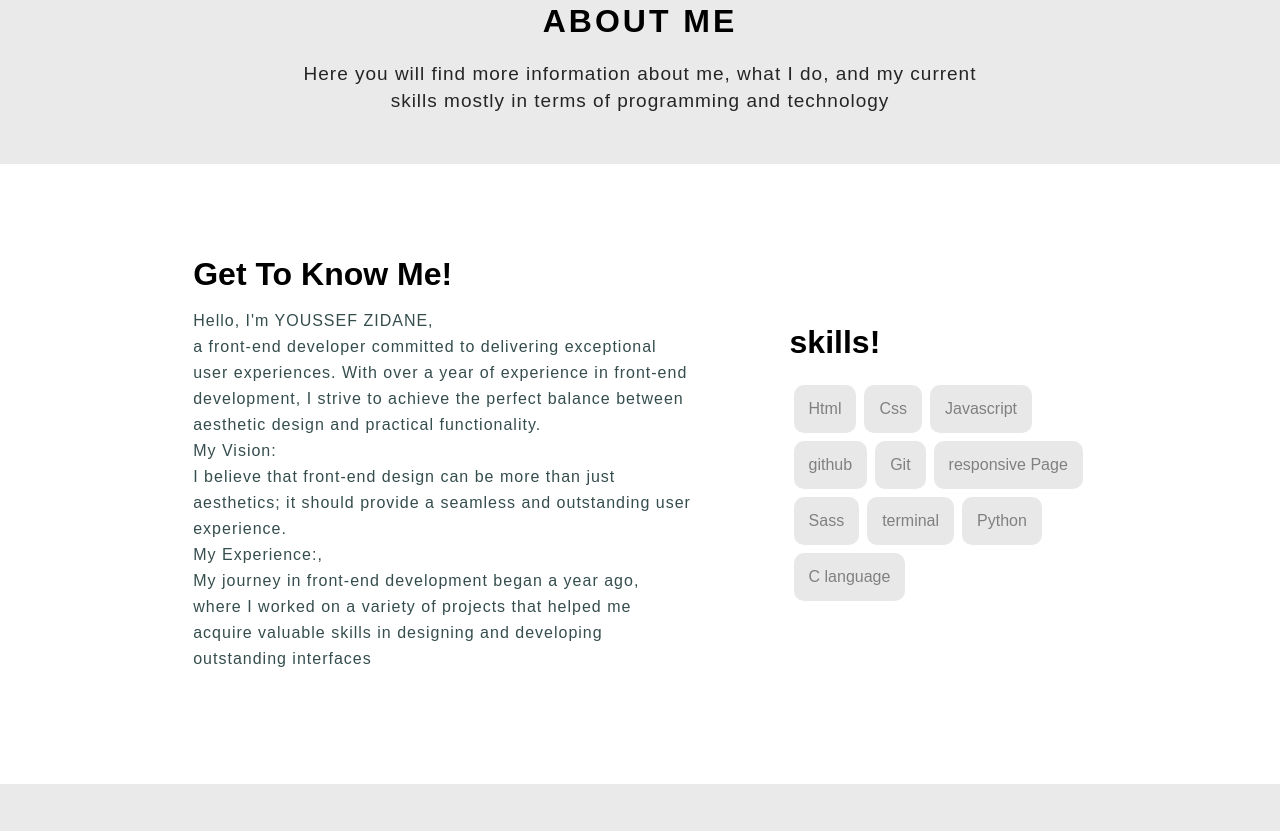
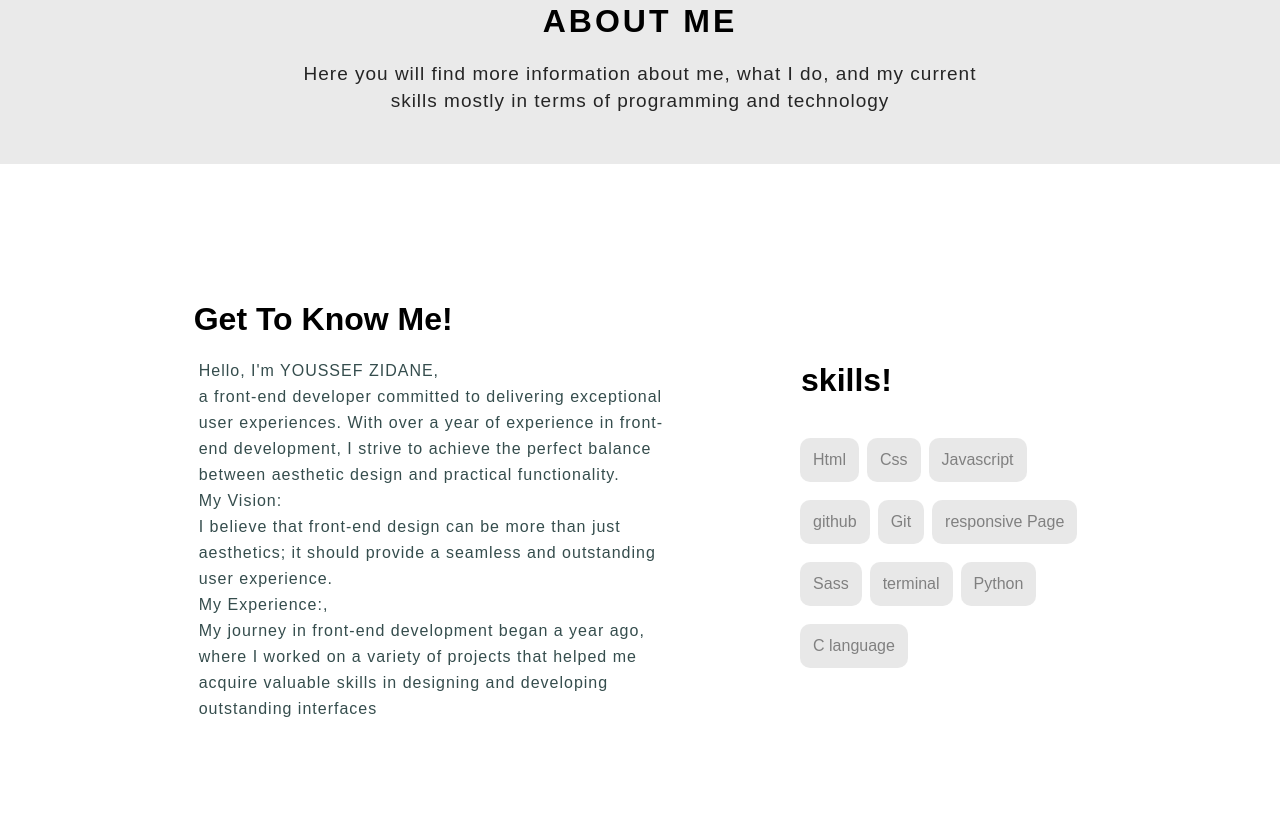
Before and after one commit to syntact-1/youssefZidanePortfolio2024, a plain HTML site: page index.html in a window 1280 px wide. Shown: the part 918-1749 px from the top of the page. Drawn offline with nearby package versions, Linux system fonts and the light colour scheme.

Commit message:
Update style.css

```diff
--- a/style.css
+++ b/style.css
@@ -183,23 +183,27 @@ body{
     letter-spacing: 1px;
 }
 .aboutMe2{
-    height: 600px;
     display: flex;
     max-width: 990px;
     align-items: center;
     margin: auto;
+    overflow: hidden;
+    height: 700px;
     justify-content: space-around;
 }
 .aboutMe2 .praragraph_aboutMe2{
     width: 500px;
+    overflow: hidden;
 }
 .aboutMe2 .praragraph_aboutMe2 h1{
     margin-bottom: 15px;
 }
 .aboutMe2 .praragraph_aboutMe2 p{
+    padding: 5px;
     color: rgb(53, 77, 77);
     font-weight: 500;
     letter-spacing: 1px;
+    overflow: hidden;
     line-height: 26px;
 }
 .skills2{
@@ -208,12 +212,23 @@ body{
 }
 .div1{
     display: flex;
+    height: 100%;
+    padding: 5px;
+    align-items: center;
+    border-radius: 100px;
 }
 .headSkill h1{
     margin-bottom: 20px;
+    height: 100%;
+    padding: 10px;
+    overflow: hidden;
 }
 .div1 p{
-    padding: 15px;
+    padding: 13px;
+    display: flex;
+    align-items: center;
+    justify-content: center;
+    overflow: hidden;
     margin: 4px;
     color: gray;
     border-radius: 10px;
@@ -288,6 +303,7 @@ body{
     justify-content: space-around;
     background-color: black;
     color: white;
+
 }
 .paragraph_contact1 h1{
     padding-bottom: 20px;
@@ -307,6 +323,7 @@ body{
 .whats1 i{
     color: green;
     font-size: 20px;
+    overflow: hidden;
     display: flex;
     margin-right: 10px;
     align-items: center;
@@ -323,7 +340,7 @@ body{
     }
     .aboutMe2{
         overflow: hidden;
-        height:100vh;
+        height:100%;
         flex-direction: column;
     }
     .praragraph_aboutMe2{
@@ -336,16 +353,15 @@ body{
     .praragraph_aboutMe2 h1{
         font-size: 20px;
         padding: 20px;
+        display: flex;
         overflow: hidden;
     }
     .praragraph_aboutMe2 p{
         width: 300px;
         padding-bottom: 40px;
         overflow: scroll;
-        height: 900px;
     }
     .headSkill {
-        height: 40%;
         overflow: hidden;
     }
     .div1{
```
